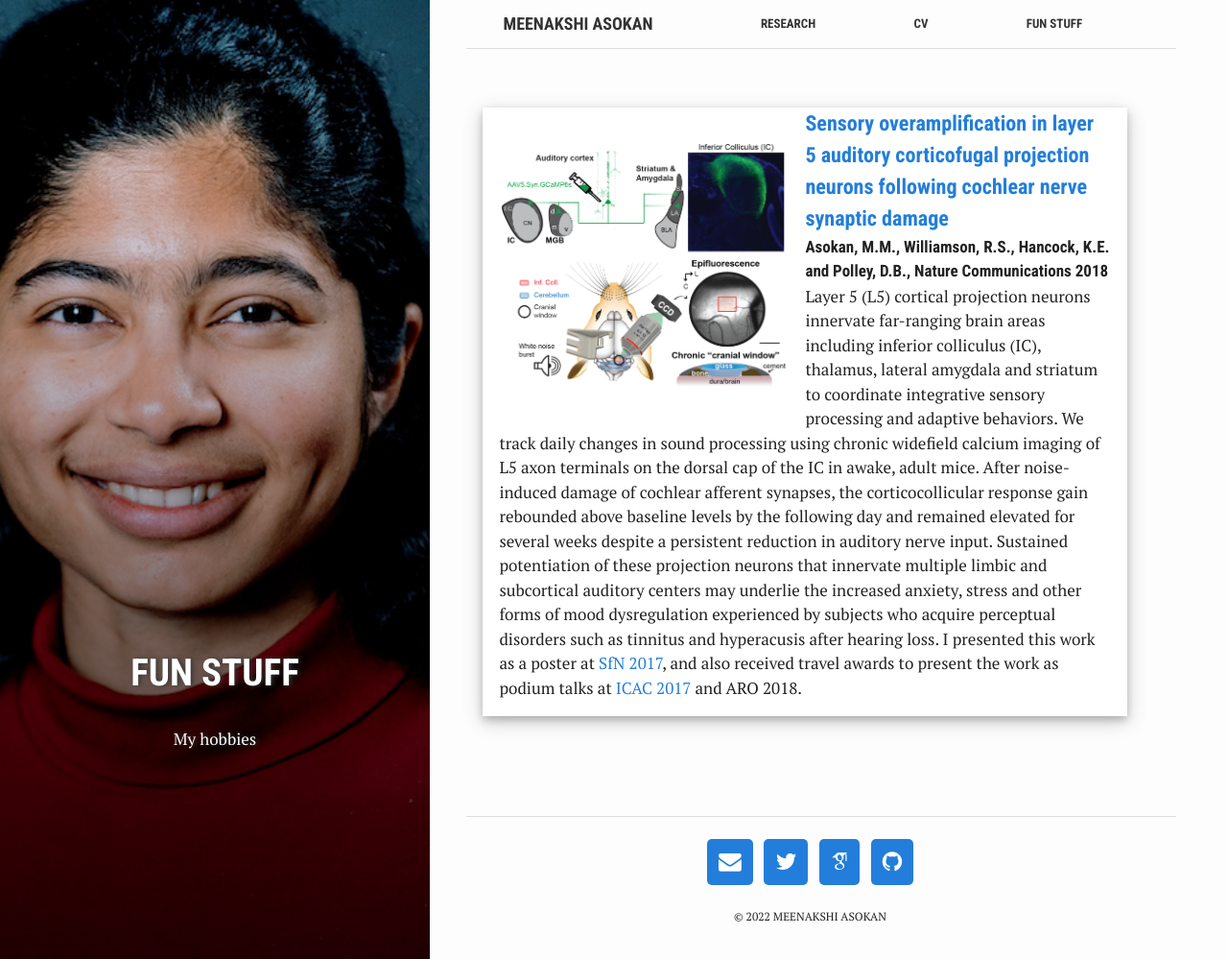
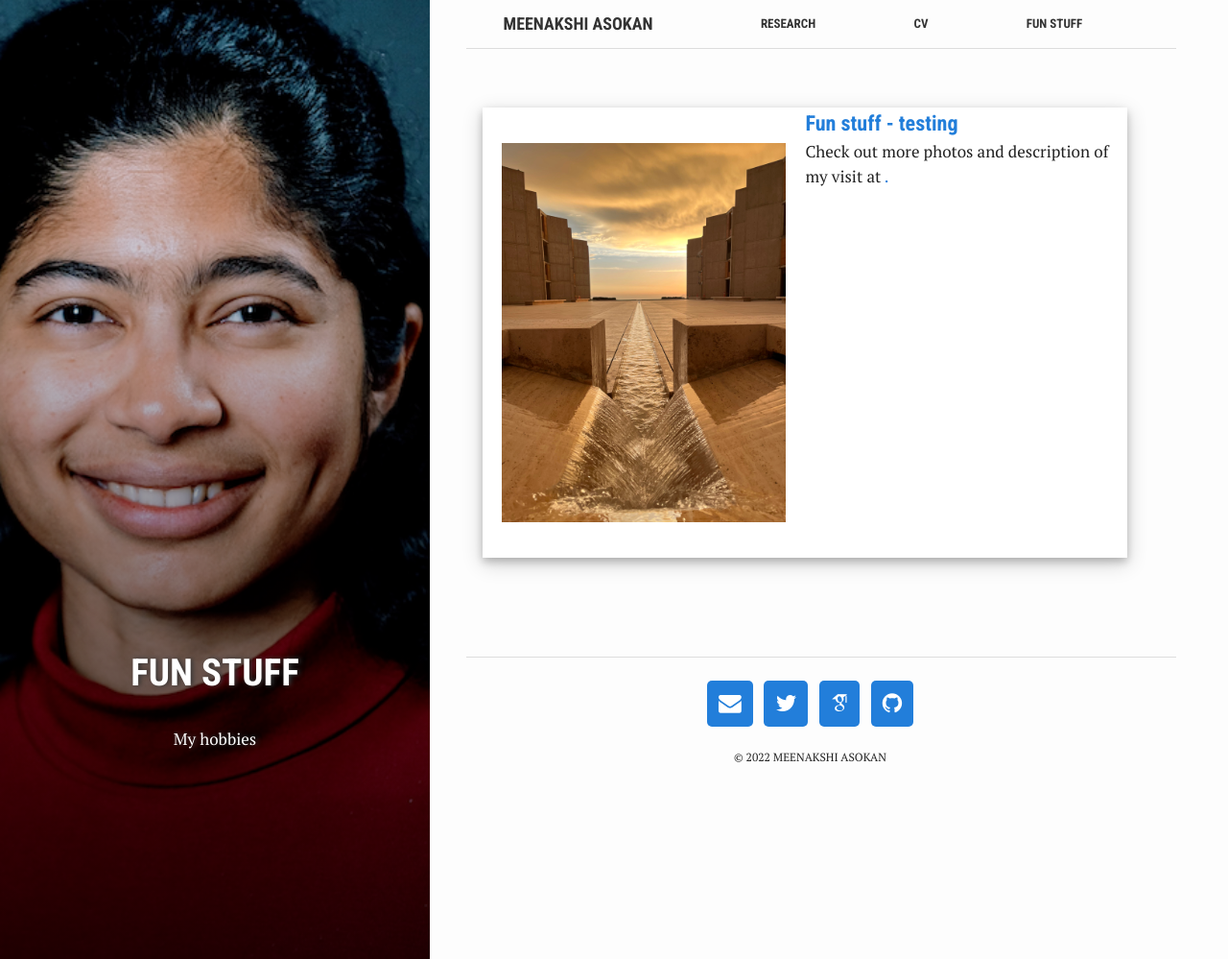
Before and after one commit to Meenakshi-Asokan/Meenakshi-Asokan.github.io, a Jekyll site: the page built from pages/3_gallery.html, in a window 1280 px wide and 999 px high. Shown: the whole window at 96% size. Built offline with Jekyll 4.4.1, drawn with Linux system fonts in a browser that asks for light colours; nearby versions of some CDN libraries; some web fonts are replaced; library files that are not in the unit come from our copies.

Commit message:
Update 3_gallery.html

```diff
--- a/pages/3_gallery.html
+++ b/pages/3_gallery.html
@@ -9,23 +9,12 @@ active: true
 ---
 
 <div class="scibox">
-    <img class="science-image" src="{{ site.images }}/asokan_2018_natcomm.png" alt="test image">
-    <h4><a href="https://www.nature.com/articles/s41467-018-04852-y">Sensory overamplification in layer 5 auditory corticofugal projection neurons
-        following cochlear nerve synaptic damage
+    <img class="science-image" src="/assets/images/photos/IMG_6857.jpg" alt="test image">
+    <h4><a href="https://meenakshi-funstuff.netlify.app/">Fun stuff - testing
     </a></h4>
-    <h5>Asokan, M.M., Williamson, R.S., Hancock, K.E. and Polley, D.B., Nature Communications 2018</h5>
     </a>
     <p>
-        Layer 5 (L5) cortical projection neurons innervate far-ranging brain areas including inferior colliculus (IC),
-        thalamus, lateral amygdala and striatum to coordinate integrative sensory processing
-        and adaptive behaviors. We track daily changes in sound processing
-        using chronic widefield calcium imaging of L5 axon terminals on the dorsal cap of the IC in awake, adult mice.
-        After noise-induced damage of cochlear afferent synapses, the corticocollicular response gain rebounded above baseline levels
-        by the following day and remained elevated for several weeks despite a persistent reduction in auditory nerve input.
-        Sustained potentiation of these projection neurons that innervate multiple limbic and subcortical auditory centers may
-        underlie the increased anxiety, stress and other forms of mood dysregulation experienced by subjects who acquire perceptual disorders
-        such as tinnitus and hyperacusis after hearing loss. I presented this work as a poster
-        at <a href="{{ site.images }}/sfn_2017_mma_56_42_v3_final.png">SfN 2017</a>, and also received travel awards to present the work as podium talks at
-        <a href="{{ site.images }}/ICACProgram2017.pdf">ICAC 2017</a> and ARO 2018.
+        Check out more photos and description of my visit
+        at <a href="https://meenakshi-funstuff.netlify.app/">.
     </p>
 </div>
```
